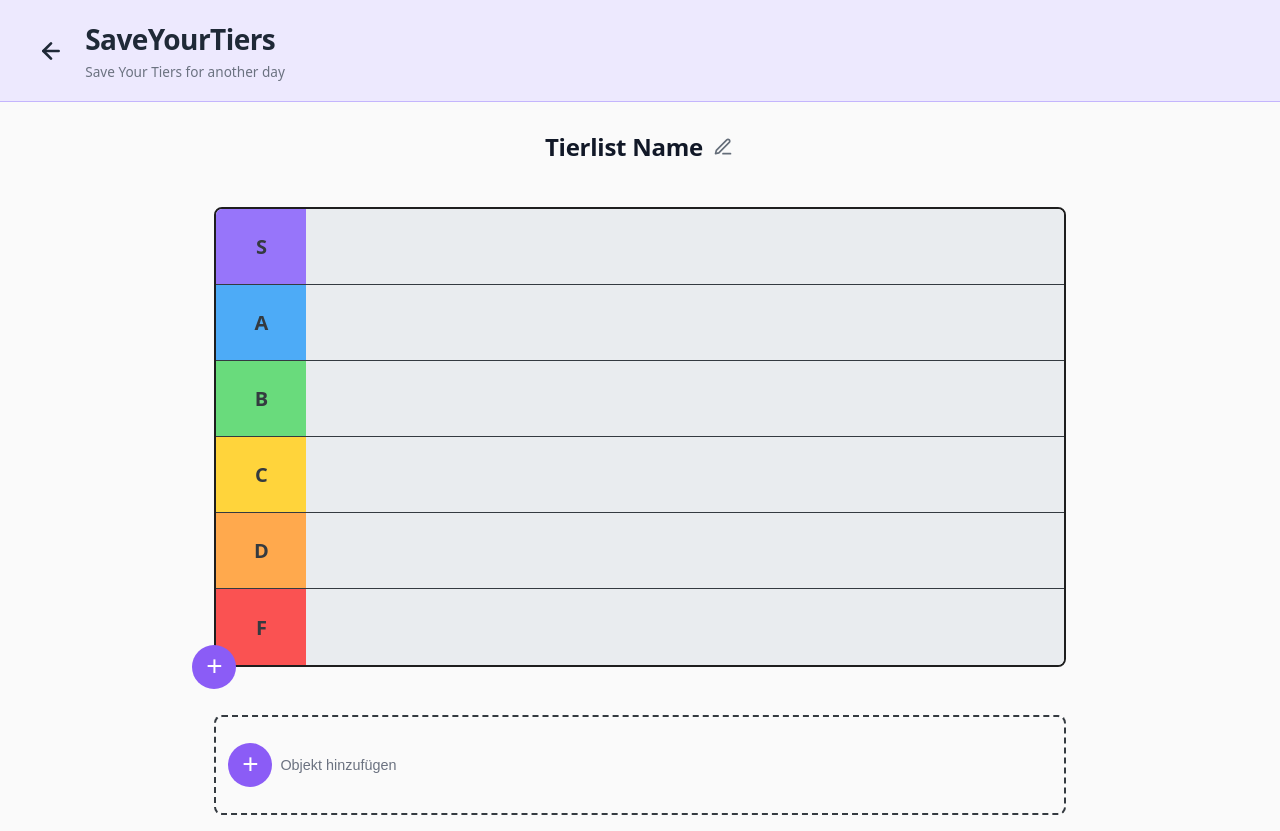
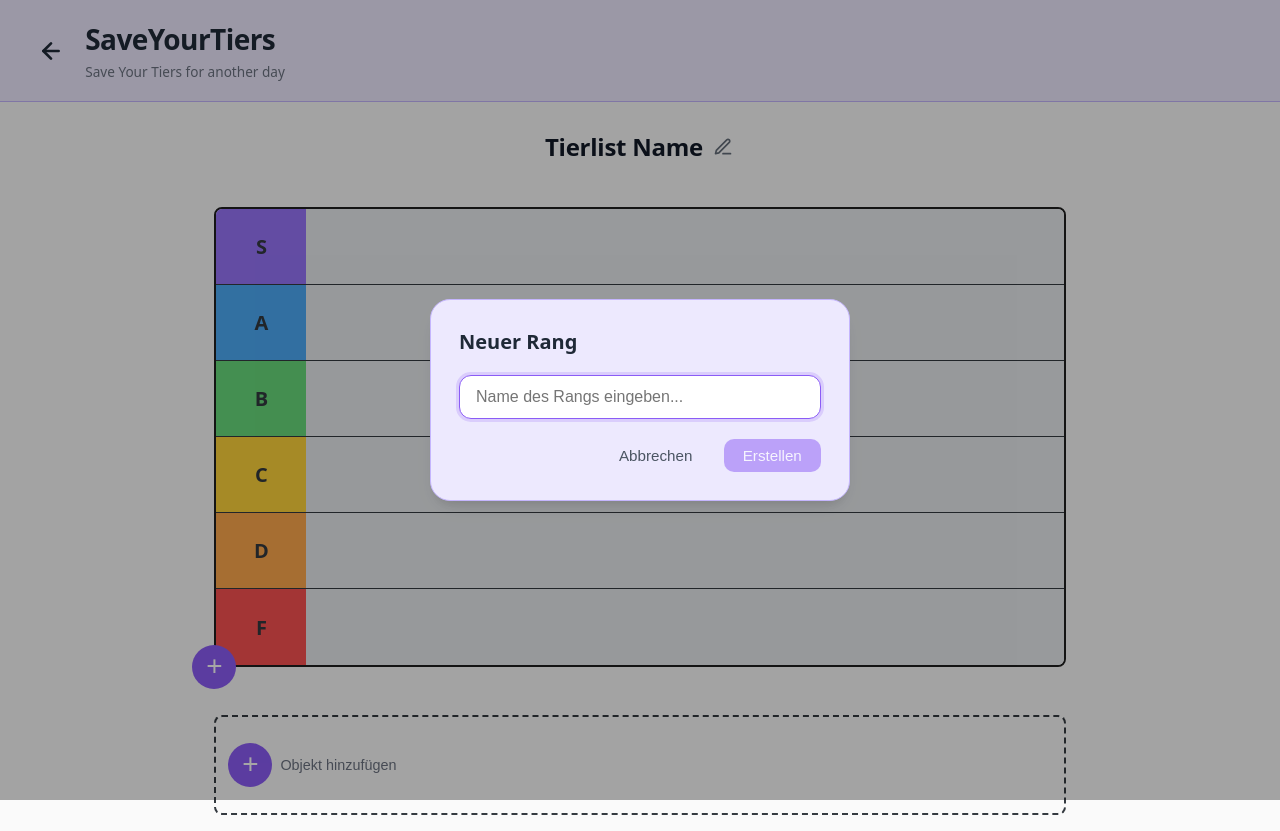
Before and after one commit to 2711AnnaMaria/modul-324-buelk-minotti-hufschmid, an Angular app in the folder app/: page /editor in a window 1280 px wide. Both pictures are taken after a click on the button "Neuen Rang hinzufügen". Built offline with nearby package versions, Linux system fonts and the light colour scheme.

Commit message:
feat: creating new tiers dynamically (#22)

```diff
--- a/app/src/app/pages/editor/editor.component.html
+++ b/app/src/app/pages/editor/editor.component.html
@@ -66,7 +66,12 @@
       </div>
     }
   </div>
-  <button type="button" class="round-plus-btn add-tier-btn" aria-label="Neuen Tier hinzufügen">
+  <button
+    type="button"
+    class="round-plus-btn add-tier-btn"
+    (click)="openAddTierModal()"
+    aria-label="Neuen Rang hinzufügen"
+  >
     +
   </button>
 </div>
@@ -77,3 +82,44 @@
     <span class="add-item-label">Objekt hinzufügen</span>
   </button>
 </div>
+
+@if (isTierModalOpen) {
+  <div
+    class="modal-backdrop"
+    role="button"
+    tabindex="-1"
+    (click)="closeTierModal()"
+    (window:keydown.escape)="closeTierModal()"
+  >
+    <div
+      class="modal-card"
+      role="dialog"
+      aria-modal="true"
+      aria-labelledby="tier-modal-title"
+      tabindex="-1"
+      (click)="$event.stopPropagation()"
+      (keydown)="$event.stopPropagation()"
+      (keydown.escape)="closeTierModal()"
+    >
+      <h2 id="tier-modal-title" class="modal-title">Neuer Rang</h2>
+      <form (ngSubmit)="createTier()">
+        <input
+          #tierNameInputRef
+          type="text"
+          class="modal-input"
+          placeholder="Name des Rangs eingeben..."
+          aria-label="Name des Rangs"
+          [(ngModel)]="newTierName"
+          name="newTierName"
+          required
+        />
+        <div class="modal-actions">
+          <button type="button" class="btn-cancel" (click)="closeTierModal()">Abbrechen</button>
+          <button type="submit" class="btn-create" [disabled]="!newTierName.trim()">
+            Erstellen
+          </button>
+        </div>
+      </form>
+    </div>
+  </div>
+}
--- a/app/src/app/pages/editor/editor.component.scss
+++ b/app/src/app/pages/editor/editor.component.scss
@@ -141,6 +141,8 @@
   font-size: 1.25rem;
   font-weight: 700;
   color: #343a40;
+  padding: 0.5rem;
+  overflow-wrap: anywhere;
 }
 
 .tier-slot {
@@ -209,3 +211,88 @@
     color: #6b7280;
   }
 }
+
+.modal-backdrop {
+  position: fixed;
+  inset: 0;
+  background-color: rgba(0, 0, 0, 0.35);
+  display: flex;
+  align-items: center;
+  justify-content: center;
+  z-index: 1000;
+  padding: 1rem;
+}
+
+.modal-card {
+  background-color: #ede9fe;
+  border: 1.5px solid #c4b5fd;
+  border-radius: 20px;
+  padding: 1.75rem;
+  width: 100%;
+  max-width: 420px;
+  box-shadow:
+    0 10px 25px -5px rgba(0, 0, 0, 0.1),
+    0 8px 10px -6px rgba(0, 0, 0, 0.1);
+
+  .modal-title {
+    margin: 0 0 1.25rem 0;
+    font-size: 1.25rem;
+    font-weight: 600;
+    color: #1f2937;
+  }
+
+  .modal-input {
+    width: 100%;
+    padding: 0.75rem 1rem;
+    border-radius: 12px;
+    border: 1px solid #d1d5db;
+    background-color: #ffffff;
+    font-size: 1rem;
+    color: #111827;
+    outline: none;
+
+    &:focus {
+      border-color: #8b5cf6;
+      box-shadow: 0 0 0 3px rgba(139, 92, 246, 0.2);
+    }
+  }
+
+  .modal-actions {
+    display: flex;
+    justify-content: flex-end;
+    gap: 0.75rem;
+    margin-top: 1.25rem;
+
+    button {
+      padding: 0.5rem 1.2rem;
+      border-radius: 10px;
+      font-size: 0.95rem;
+      font-weight: 500;
+      cursor: pointer;
+      border: none;
+    }
+
+    .btn-cancel {
+      background-color: transparent;
+      color: #4b5563;
+
+      &:hover {
+        background-color: rgba(0, 0, 0, 0.05);
+      }
+    }
+
+    .btn-create {
+      background-color: #8b5cf6;
+      color: #ffffff;
+
+      &:hover:not(:disabled) {
+        background-color: #7c3aed;
+      }
+
+      &:disabled {
+        opacity: 0.5;
+        cursor: not-allowed;
+      }
+    }
+  }
+}
--- a/app/src/app/pages/editor/editor.component.ts
+++ b/app/src/app/pages/editor/editor.component.ts
@@ -9,6 +9,7 @@ import { FormsModule } from '@angular/forms';
 })
 export class EditorComponent implements OnInit {
   @ViewChild('titleInputRef') titleInputRef?: ElementRef<HTMLInputElement>;
+  @ViewChild('tierNameInputRef') tierNameInputRef?: ElementRef<HTMLInputElement>;
 
   tierlistName = 'Tierlist Name';
   tempTierlistName = 'Tierlist Name';
@@ -22,6 +23,9 @@ export class EditorComponent implements OnInit {
     { id: 'd', label: 'D', color: '#ffa94d' },
     { id: 'f', label: 'F', color: '#fa5252' },
   ];
+
+  isTierModalOpen = false;
+  newTierName = '';
 
   ngOnInit(): void {
     const nameFromStorage = localStorage.getItem('tierlistName');
@@ -56,4 +60,30 @@ export class EditorComponent implements OnInit {
     this.tempTierlistName = this.tierlistName;
     this.isEditingTitle = false;
   }
+
+  openAddTierModal(): void {
+    this.newTierName = '';
+    this.isTierModalOpen = true;
+    setTimeout(() => {
+      this.tierNameInputRef?.nativeElement.focus();
+    }, 0);
+  }
+
+  closeTierModal(): void {
+    this.isTierModalOpen = false;
+  }
+
+  createTier(): void {
+    const name = this.newTierName.trim();
+    if (!name) {
+      return;
+    }
+
+    this.tiers.push({
+      id: `tier-${this.tiers.length + 1}`,
+      label: name,
+      color: '#9775fa',
+    });
+    this.isTierModalOpen = false;
+  }
 }
```
Also changed, not shown: 2 other files (tests, documents, lock files or other folders).
